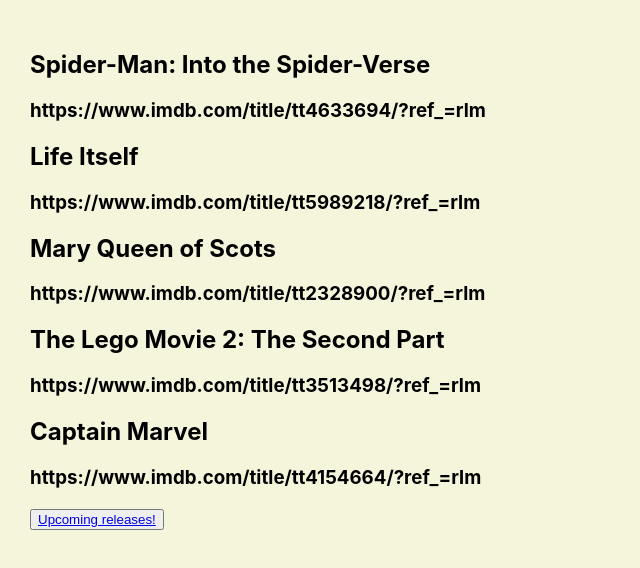
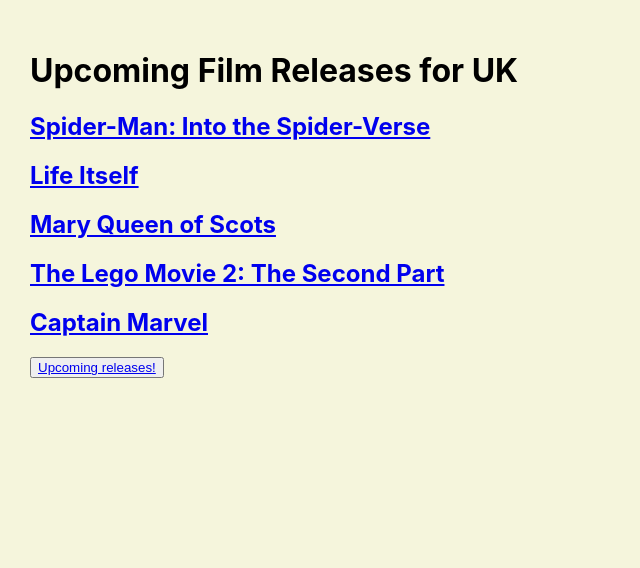
Before and after one commit to ecoBela/React-FilmLists, a React (Create React App) app: page / in a window 1280 px wide. Shown: the top 568 px of the page, without its empty margins (0-640 px from the left). Built offline with nearby package versions, Linux system fonts and the light colour scheme.

Commit message:
film titles are now clickable links

```diff
--- a/src/component/FilmItem.js
+++ b/src/component/FilmItem.js
@@ -4,8 +4,12 @@ const FilmItem = ({name, id, url}) => {
     return(
         <>
 
-        <h2>{name}</h2>
-        <h3>{url}</h3>
+        <h2>
+            <a href={url}>
+                {name}
+            </a>
+        </h2>
+        {/* <h3>{url}</h3> */}
 
 
         </>
--- a/src/container/FilmBox.js
+++ b/src/container/FilmBox.js
@@ -34,6 +34,7 @@ const FilmBox = () => {
 
     return(
         <>
+        <h1>Upcoming Film Releases for UK</h1>
         <FilmList films={films}/>
         </>
 
```
Also changed, not shown: 1 other file (tests, documents, lock files or other folders).
